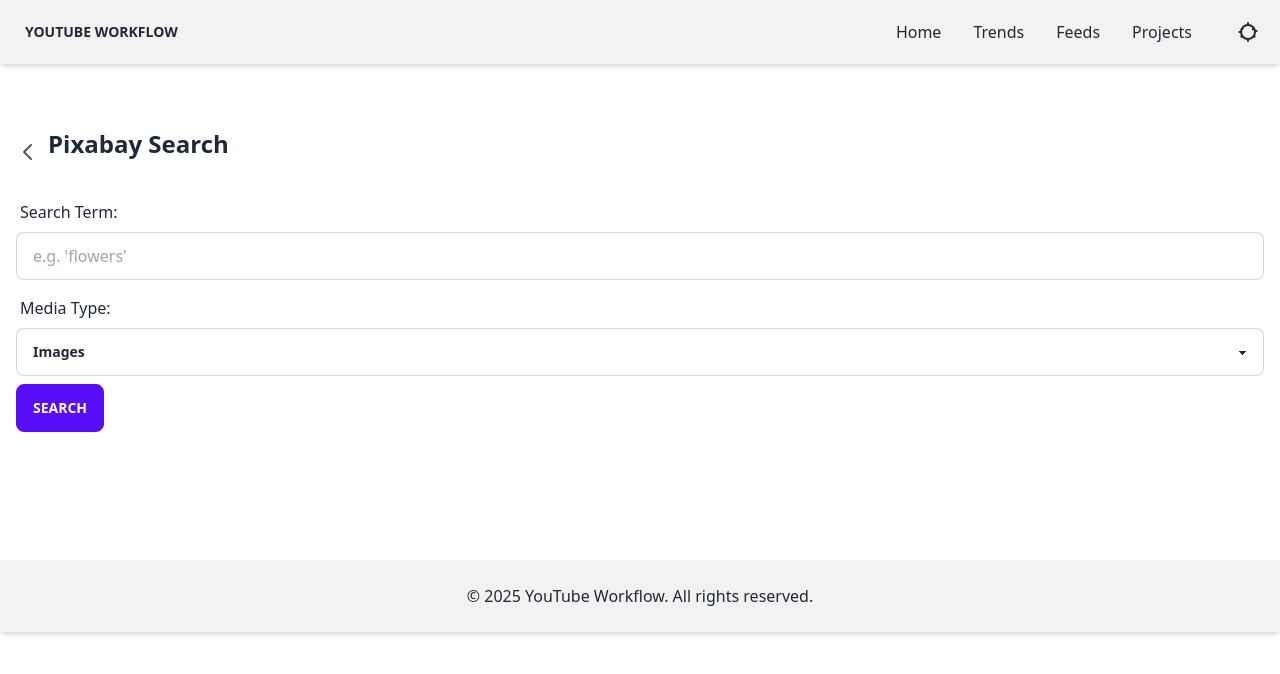
After one commit to krishna-vinci/youtube, a FastAPI app: template templates/pixabay.html in a window 1280 px wide. The commit adds this page. Shown: the top 674 px of the page. Run offline with FastAPI, Linux system fonts and the light colour scheme; the template is opened without the code that fills it, so the values that code supplies are empty; some libraries are stand-ins or nearby versions.

Commit message:
fixed small bugs

```diff
--- a/main.py
+++ b/main.py
@@ -30,7 +30,16 @@ import markdown2
 from fastapi import FastAPI, Request, Form, HTTPException, File, UploadFile
 from fastapi.responses import HTMLResponse, RedirectResponse
 from fastapi.templating import Jinja2Templates
+from fastapi import FastAPI, Request, HTTPException, Form
+from fastapi.responses import HTMLResponse, RedirectResponse
+import requests, os
+from starlette.concurrency import run_in_threadpool
+import logging
 
+# Caching packages from fastapi-cache
+from fastapi_cache import FastAPICache
+from fastapi_cache.backends.inmemory import InMemoryBackend
+from fastapi_cache.decorator import cache
 
 import os
 from datetime import datetime, timedelta
@@ -48,9 +57,24 @@ from datetime import datetime
 from fastapi import Form, HTTPException
 from newspaper import Article
 import html2text
+import os
+from dotenv import load_dotenv
+
+load_dotenv()  # This will load variables from a .env file into the environment
+
+PIXABAY_API_KEY = os.getenv("PIXABAY_API_KEY")
+if not PIXABAY_API_KEY:
+    raise Exception("PIXABAY_API_KEY is not set in the environment.")
+
+
 
 app = FastAPI()
 templates = Jinja2Templates(directory="templates")
+
+# Initialize caching on startup (In production, consider using Redis or another backend)
+@app.on_event("startup")
+async def startup():
+    FastAPICache.init(InMemoryBackend(), prefix="fastapi-cache")
 
 DEFAULT_THUMBNAIL = "/static/default-thumbnail.jpg"
 
@@ -254,8 +278,14 @@ async def project_names(category: str):
                 projects.append(proj)
     return JSONResponse({"projects": projects})
 
+
+
 @app.get("/projects", response_class=HTMLResponse)
 async def projects_view(request: Request):
+    """
+    Lists all categories (subfolders in PROJECTS_ROOT) and their projects,
+    displaying only the project title and a preview (file listing).
+    """
     projects_info = []
     if os.path.isdir(PROJECTS_ROOT):
         for category in os.listdir(PROJECTS_ROOT):
@@ -265,12 +295,9 @@ async def projects_view(request: Request):
                 for proj in os.listdir(cat_path):
                     proj_path = os.path.join(cat_path, proj)
                     if os.path.isdir(proj_path):
-                        md_file = os.path.join(proj_path, f"{proj}.md")
-                        snippet = ""
-                        if os.path.exists(md_file):
-                            with open(md_file, "r", encoding="utf-8") as f:
-                                snippet = f.read()[:200]
-                        project_list.append({"project": proj, "snippet": snippet})
+                        # Optionally, you can preview the MD file snippet if needed.
+                        # For now, we only list the project name.
+                        project_list.append({"project": proj})
                 projects_info.append({"category": category, "projects": project_list})
     return templates.TemplateResponse("projects.html", {
         "request": request,
@@ -284,12 +311,16 @@ async def create_project_endpoint(
     category: str = Form(...),
     project_title: str = Form(...)
 ):
+    """
+    Creates a new project folder under the specified category, and initializes a .md file.
+    """
     category_folder = os.path.join(PROJECTS_ROOT, category)
     project_folder = os.path.join(category_folder, project_title)
     try:
         os.makedirs(project_folder, exist_ok=True)
     except Exception as e:
         raise HTTPException(status_code=500, detail=f"Error creating project folder: {str(e)}")
+
     md_file_path = os.path.join(project_folder, f"{project_title}.md")
     if not os.path.exists(md_file_path):
         try:
@@ -297,32 +328,36 @@ async def create_project_endpoint(
                 f.write(f"# {project_title}\n\nCreated on: {datetime.now()}\n")
         except Exception as e:
             raise HTTPException(status_code=500, detail=f"Error creating Markdown file: {str(e)}")
+
     return RedirectResponse(f"/projects/{category}/{project_title}", status_code=303)
 
 @app.get("/projects/{category}/{project}", response_class=HTMLResponse)
 async def view_project_detail(request: Request, category: str, project: str):
+    """
+    Displays the project detail page, showing:
+    - The project title.
+    - A listing of files in the project folder.
+    - (Optionally) an embedded MeTube iframe.
+    - A button to launch Pixabay search (to download images/videos directly into this project).
+    """
     project_path = os.path.join(PROJECTS_ROOT, category, project)
     if not os.path.isdir(project_path):
         return HTMLResponse("Project not found", status_code=404)
-    md_file_path = os.path.join(project_path, f"{project}.md")
-    markdown_content = ""
-    if os.path.exists(md_file_path):
-        with open(md_file_path, "r", encoding="utf-8") as f:
-            markdown_content = f.read()
-    html_content = markdown2.markdown(markdown_content) if markdown_content else ""
+
     files_in_project = []
     for item in os.listdir(project_path):
         item_path = os.path.join(project_path, item)
-        if os.path.isfile(item_path) and item != f"{project}.md":
+        if os.path.isfile(item_path):
             files_in_project.append(item)
+
     return templates.TemplateResponse("project_detail.html", {
         "request": request,
         "category": category,
         "project": project,
-        "html_content": html_content,
         "files_in_project": files_in_project,
         "metube_url": "http://192.168.0.114:8081"
     })
+
 
 @app.get("/projects/{category}/{project}/content", response_class=HTMLResponse)
 async def project_content(category: str, project: str):
@@ -430,3 +465,116 @@ async def add_article_to_project(
         raise HTTPException(status_code=500, detail=f"Error appending to Markdown file: {str(e)}")
 
     return {"status": "success", "message": "Article added to project with images"}
+
+
+
+
+###pixsbay#############
+
+# Cached helper function for Pixabay search (caches for 24 hours)
+@cache(expire=86400)
+async def get_pixabay_results(q: str, media_type: str, page: int):
+    if media_type == "image":
+        url = "https://pixabay.com/api/"
+        params = {
+            "key": PIXABAY_API_KEY,
+            "q": q,
+            "image_type": "photo",
+            "per_page": 12,
+            "page": page,
+            "safesearch": "true"
+        }
+    else:
+        url = "https://pixabay.com/api/videos/"
+        params = {
+            "key": PIXABAY_API_KEY,
+            "q": q,
+            "per_page": 12,
+            "page": page,
+            "safesearch": "true"
+        }
+    resp = await run_in_threadpool(requests.get, url, params=params, timeout=10)
+    await run_in_threadpool(resp.raise_for_status)
+    data = await run_in_threadpool(resp.json)
+    return data.get("hits", [])
+
+@app.get("/pixabay", response_class=HTMLResponse)
+async def pixabay_search(
+    request: Request,
+    category: str,
+    project: str,
+    q: str = "",
+    media_type: str = "image",
+    page: int = 1  # Pagination parameter
+):
+    results = []
+    error_msg = ""
+    if q.strip():
+        try:
+            results = await get_pixabay_results(q, media_type, page)
+        except Exception as e:
+            logging.exception("Error searching Pixabay")
+            error_msg = f"Error searching Pixabay: {str(e)}"
+
+    return templates.TemplateResponse("pixabay.html", {
+        "request": request,
+        "category": category,
+        "project": project,
+        "q": q,
+        "media_type": media_type,
+        "page": page,
+        "results": results,
+        "error_msg": error_msg
+    })
+
+# Helper function to write file content (offloaded to a thread)
+def write_file(path, content):
+    with open(path, "wb") as f:
+        f.write(content)
+
+@app.post("/pixabay/download")
+async def pixabay_download(
+    request: Request,
+    category: str = Form(...),
+    project: str = Form(...),
+    download_url: str = Form(...),
+    filename: str = Form(...)
+):
+    project_folder = os.path.join(PROJECTS_ROOT, category, project)
+    if not os.path.isdir(project_folder):
+        raise HTTPException(status_code=404, detail="Project folder not found")
+
+    local_path = os.path.join(project_folder, filename)
+
+    # Download file off-thread
+    try:
+        resp = await run_in_threadpool(requests.get, download_url, timeout=10)
+        await run_in_threadpool(resp.raise_for_status)
+        content = resp.content
+        await run_in_threadpool(write_file, local_path, content)
+    except Exception as e:
+        logging.exception("Error downloading file")
+        raise HTTPException(status_code=500, detail=f"Error downloading file: {str(e)}")
+
+    # If this is an HTMX request, return minimal HTML to update the UI
+    if request.headers.get("HX-Request"):
+        # Return a small snippet, for instance:
+        return HTMLResponse(
+            f"""
+            <div class="alert alert-success shadow-lg mb-2">
+              <svg xmlns="http://www.w3.org/2000/svg" class="stroke-current flex-shrink-0 h-6 w-6"
+                   fill="none" viewBox="0 0 24 24" stroke="currentColor">
+                <path stroke-linecap="round" stroke-linejoin="round" stroke-width="2"
+                      d="M9 12l2 2 4-4" />
+              </svg>
+              <span>Saved <strong>{filename}</strong> to <strong>{category}/{project}</strong>.</span>
+            </div>
+            """,
+            status_code=200
+        )
+    else:
+        # Fallback: if not HTMX, redirect to the pixabay page
+        return RedirectResponse(
+            url=f"/pixabay?category={category}&project={project}&downloaded={filename}",
+            status_code=303
+        )
--- /dev/null
+++ b/templates/pixabay.html
@@ -0,0 +1,116 @@
+{% extends "base.html" %}
+{% block title %}Pixabay Search{% endblock %}
+
+{% block content %}
+<div class="container mx-auto py-6">
+  <!-- Back Button -->
+  <div class="flex items-center mb-4">
+    <a href="/projects/{{ category }}/{{ project }}" class="inline-block mr-2" title="Back to Project">
+      <svg xmlns="http://www.w3.org/2000/svg" class="h-6 w-6 text-gray-600 hover:text-gray-800" fill="none"
+           viewBox="0 0 24 24" stroke="currentColor">
+        <path stroke-linecap="round" stroke-linejoin="round" stroke-width="2"
+              d="M15 19l-7-7 7-7" />
+      </svg>
+    </a>
+    <h1 class="text-2xl font-bold mb-4">Pixabay Search</h1>
+  </div>
+
+  <!-- Download message area -->
+  <div id="download-message" class="mb-4"></div>
+
+  <!-- Display any error message -->
+  {% if error_msg %}
+    <div class="alert alert-error mb-4">
+      {{ error_msg }}
+    </div>
+  {% endif %}
+
+  <!-- Search Form -->
+  <form method="get" action="/pixabay" class="mb-6">
+    <!-- Hidden fields to maintain context -->
+    <input type="hidden" name="category" value="{{ category }}">
+    <input type="hidden" name="project" value="{{ project }}">
+
+    <div class="form-control mb-2">
+      <label class="label">Search Term:</label>
+      <input type="text" name="q" value="{{ q }}" class="input input-bordered" placeholder="e.g. 'flowers'" required>
+    </div>
+
+    <div class="form-control mb-2">
+      <label class="label">Media Type:</label>
+      <select name="media_type" class="select select-bordered">
+        <option value="image" {% if media_type == "image" %}selected{% endif %}>Images</option>
+        <option value="video" {% if media_type == "video" %}selected{% endif %}>Videos</option>
+      </select>
+    </div>
+
+    <button type="submit" class="btn btn-primary">Search</button>
+  </form>
+
+  {% if results %}
+  <!-- Display Search Results -->
+  <div class="grid grid-cols-1 sm:grid-cols-2 md:grid-cols-3 lg:grid-cols-4 gap-4">
+    {% if media_type == "image" %}
+      {% for item in results %}
+      <div class="card bg-base-100 shadow-md p-2">
+        <img src="{{ item.previewURL }}" alt="Preview" loading="lazy" class="mb-2 w-full h-32 object-cover">
+        <p class="text-sm truncate">Tags: {{ item.tags }}</p>
+        <p class="text-xs text-gray-500 mb-2">User: {{ item.user }}</p>
+
+        <!-- HTMX-powered "Save to Project" button -->
+        <form
+          hx-post="/pixabay/download"
+          hx-target="#download-message"
+          hx-swap="beforeend"
+          class="inline"
+        >
+          <input type="hidden" name="category" value="{{ category }}">
+          <input type="hidden" name="project" value="{{ project }}">
+          <input type="hidden" name="download_url" value="{{ item.largeImageURL or item.webformatURL }}">
+          <input type="hidden" name="filename" value="pixabay_{{ item.id }}.jpg">
+          <button type="submit" class="btn btn-sm btn-primary">SAVE TO PROJECT</button>
+        </form>
+      </div>
+      {% endfor %}
+    {% else %}
+      {% for vid in results %}
+      <div class="card bg-base-100 shadow-md p-2">
+        <video src="{{ vid.videos.medium.url }}" controls loading="lazy" class="mb-2 w-full h-32 object-cover"></video>
+        <p class="text-sm truncate">Tags: {{ vid.tags }}</p>
+        <p class="text-xs text-gray-500 mb-2">User: {{ vid.user }}</p>
+
+        <!-- HTMX-powered "Save to Project" button -->
+        <form
+          hx-post="/pixabay/download"
+          hx-target="#download-message"
+          hx-swap="beforeend"
+          class="inline"
+        >
+          <input type="hidden" name="category" value="{{ category }}">
+          <input type="hidden" name="project" value="{{ project }}">
+          <input type="hidden" name="download_url" value="{{ vid.videos.medium.url }}">
+          <input type="hidden" name="filename" value="pixabay_video_{{ vid.id }}.mp4">
+          <button type="submit" class="btn btn-sm btn-primary">SAVE TO PROJECT</button>
+        </form>
+      </div>
+      {% endfor %}
+    {% endif %}
+  </div>
+
+  <!-- Pagination Controls -->
+  <div class="flex justify-between items-center mt-6">
+    {% if page > 1 %}
+      <a href="/pixabay?category={{ category }}&project={{ project }}&q={{ q }}&media_type={{ media_type }}&page={{ page|int - 1 }}" class="btn btn-secondary">Previous</a>
+    {% else %}
+      <span></span>
+    {% endif %}
+    <span>Page {{ page }}</span>
+    {% if results|length == 12 %}
+      <a href="/pixabay?category={{ category }}&project={{ project }}&q={{ q }}&media_type={{ media_type }}&page={{ page|int + 1 }}" class="btn btn-secondary">Next</a>
+    {% else %}
+      <span></span>
+    {% endif %}
+  </div>
+  {% endif %}
+</div>
+{% endblock %}
```
Also changed, not shown: templates/project_detail.html (+22 -16 lines).
